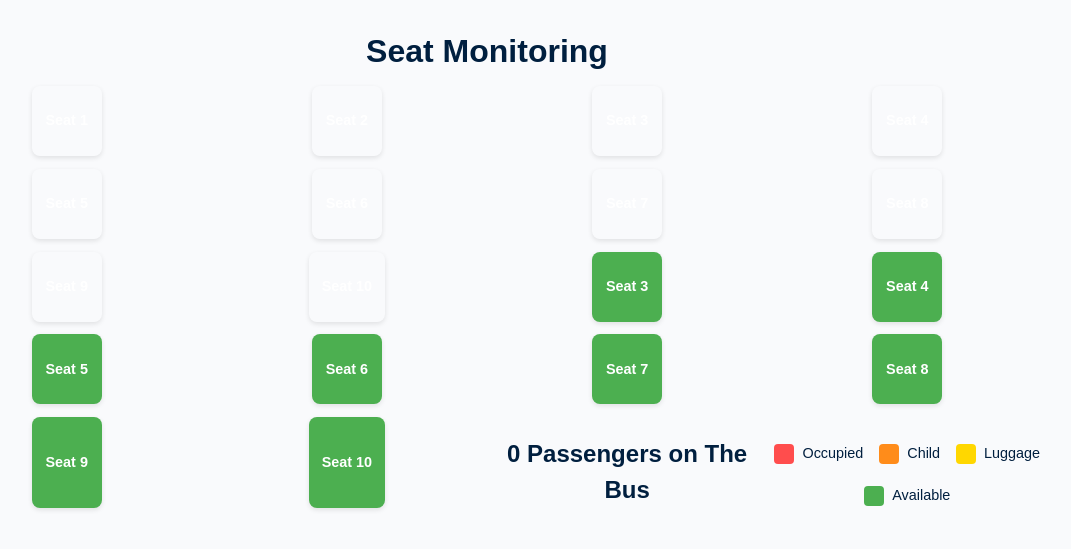
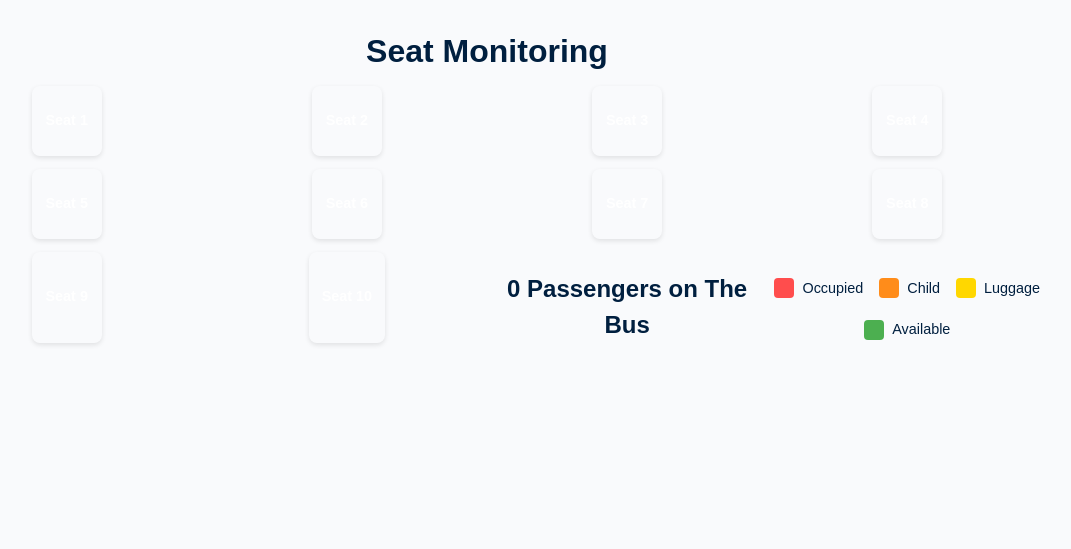
Before and after one commit to amurryd/Bus-Tracking-App, a Flask app: page /seat_availability in a window 1280 px wide. Shown: the part 67-616 px from the top of the page, without its empty margins (153-1224 px from the left). Run offline with Flask 3, Linux system fonts and the light colour scheme; some libraries are stand-ins or nearby versions.

Commit message:
Update seat_availability.html

```diff
--- a/Bus Seat Tracking/templates/seat_availability.html
+++ b/Bus Seat Tracking/templates/seat_availability.html
@@ -109,13 +109,6 @@
                 </div>
             {% endfor %}
 
-            <!-- Adding dummy seats for 3-10 -->
-{% for i in range(3, 11) %}
-    <div id="seat{{ i }}" class="seat available">
-        Seat {{ i }}
-    </div>
-{% endfor %}
-
         <!-- Passenger Count -->
         <div class="passenger-count" id="passengerCount">{{ passenger_count }} Passengers on The Bus</div>
 
```
